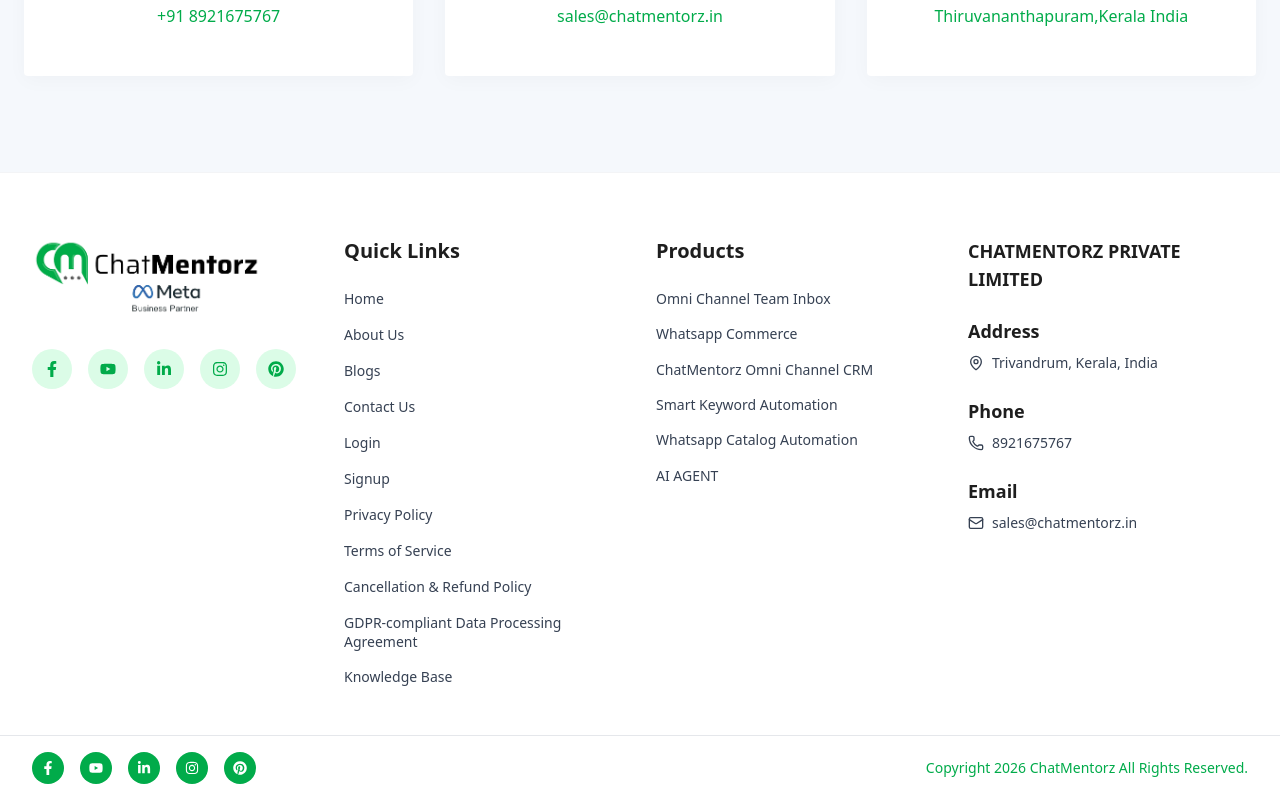
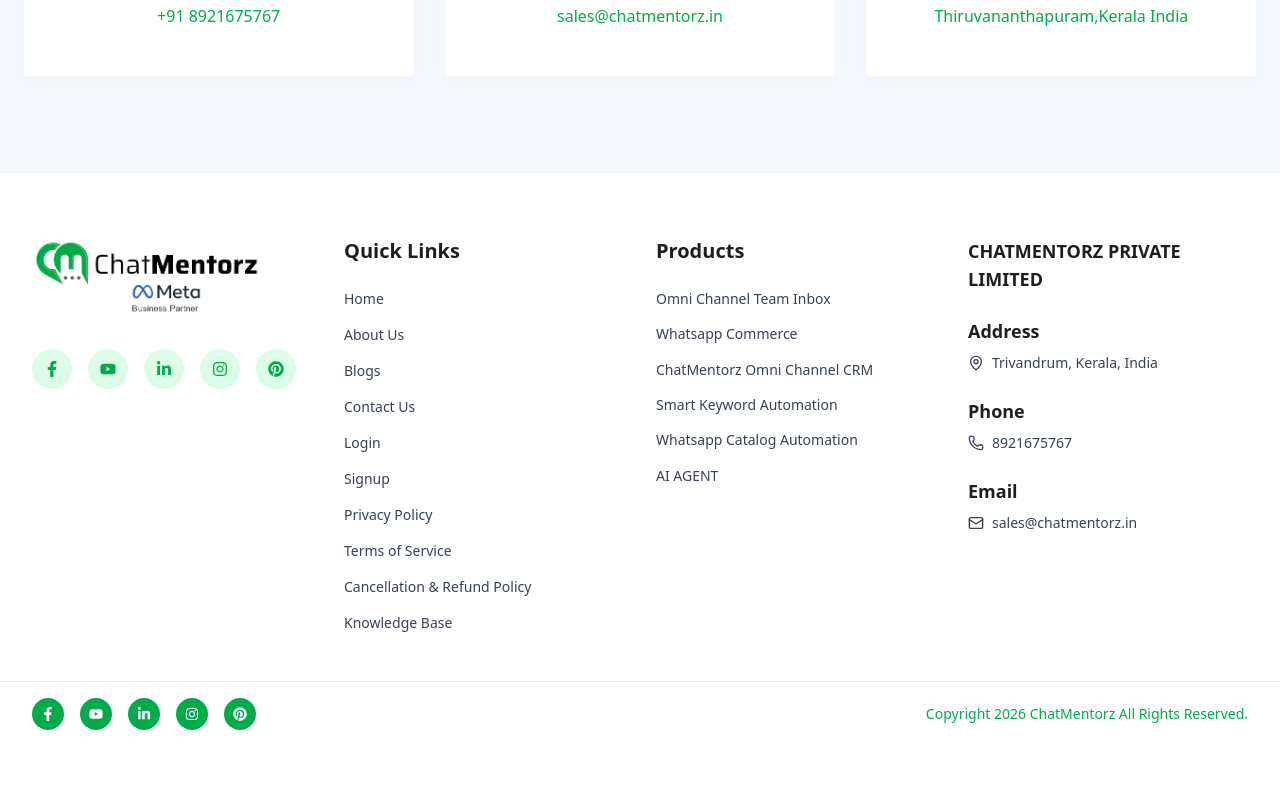
Before and after one commit to studioelemento/chatAMentors, a React (Vite) app: page /contact in a window 1280 px wide. Shown: the part 1522-2322 px from the top of the page. After the commit the page ends 2268 px from the top, so only its background shows below. Built offline with nearby package versions, Linux system fonts and the light colour scheme.

Commit message:
GDPR updated

```diff
--- a/src/components/Footer/Footer.jsx
+++ b/src/components/Footer/Footer.jsx
@@ -49,7 +49,7 @@
               <li><Link to="/privacy-policy" className="hover:text-primary transition-colors">Privacy Policy</Link></li>
               <li><Link to="/terms" className="hover:text-primary transition-colors">Terms of Service</Link></li>
               <li><Link to="/cancellation" className="hover:text-primary transition-colors">Cancellation & Refund Policy</Link></li>
-              <li><Link to="/gdpr" className="hover:text-primary transition-colors leading-snug block">GDPR-compliant Data Processing Agreement</Link></li>
+              {/* <li><Link to="/gdpr" className="hover:text-primary transition-colors leading-snug block">GDPR-compliant Data Processing Agreement</Link></li> */}
               <li><Link to="/knowledge-base" className="hover:text-primary transition-colors">Knowledge Base</Link></li>
             </ul>
           </div>
```
